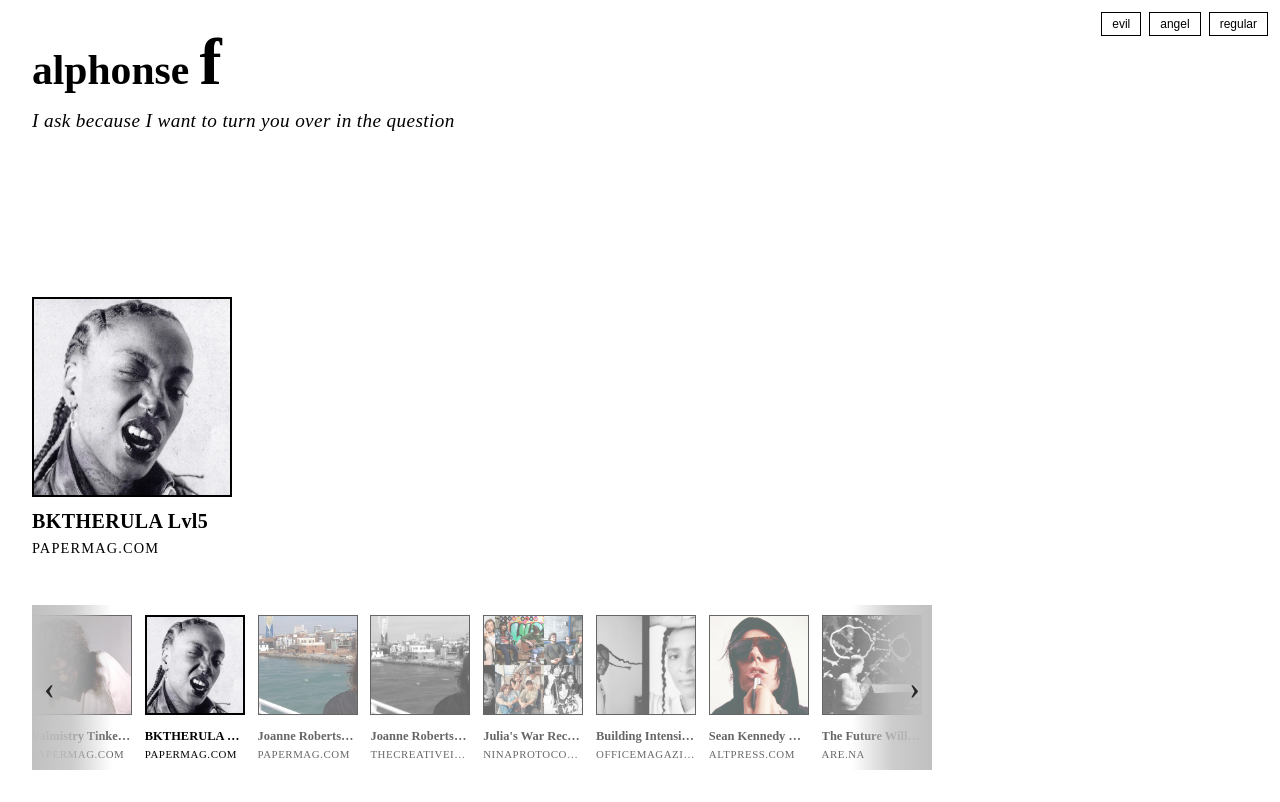
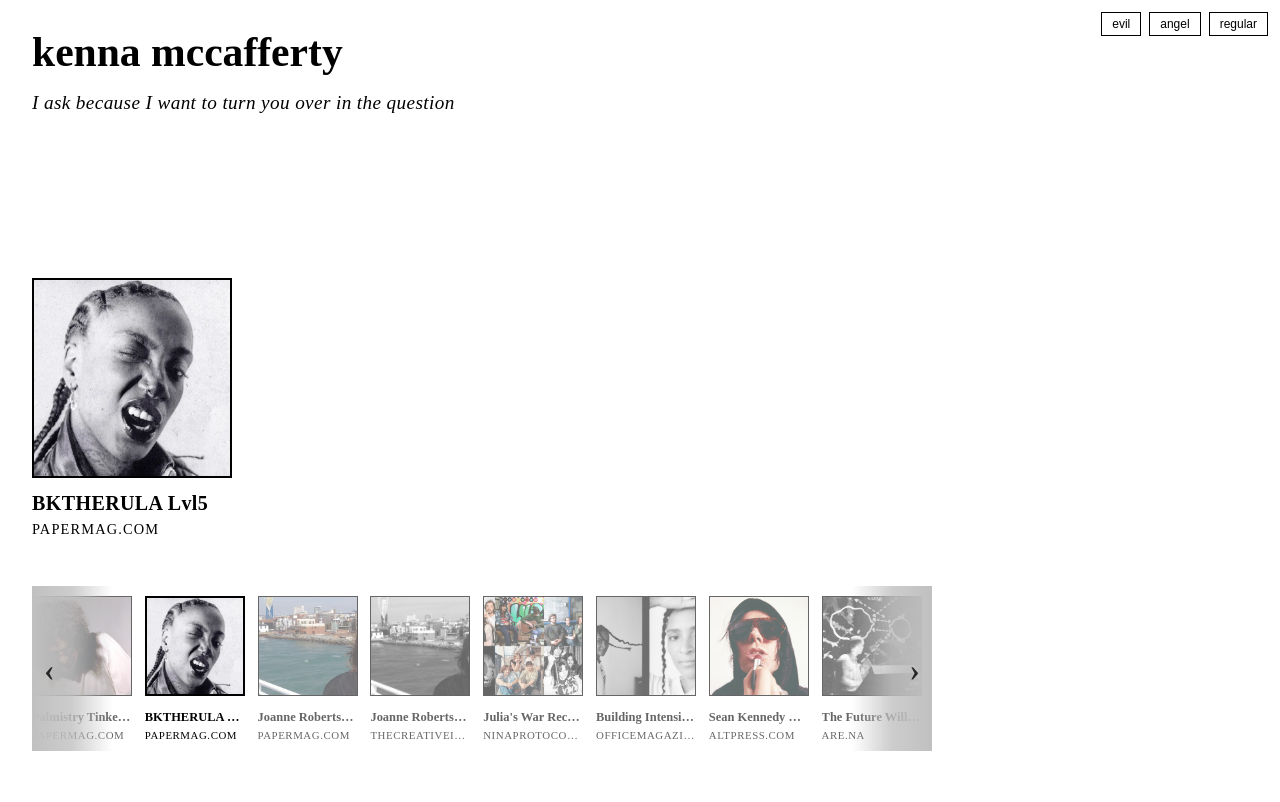
Before and after one commit to dahemar/alphonse_f, a React (Create React App) app: page / in a window 1280 px wide. Built offline with nearby package versions, Linux system fonts and the light colour scheme; no server answers; the HTML template or start-up script is replaced by a standard one.

Commit message:
feat: change title to 'kenna mccafferty' in regular mode

```diff
--- a/src/App.tsx
+++ b/src/App.tsx
@@ -321,10 +321,10 @@ function App() {
       </ModeSwitcher>
       <ContentWrapper>
         <DesktopTitle>
-          alphonse <TitleAccent>f</TitleAccent>
+          {mode === 'regular' ? 'kenna mccafferty' : 'alphonse f'}
         </DesktopTitle>
         <MobileTitle>
-          alphonse <TitleAccent>f</TitleAccent>
+          {mode === 'regular' ? 'kenna mccafferty' : 'alphonse f'}
         </MobileTitle>
         <Bio />
       </ContentWrapper>
```
